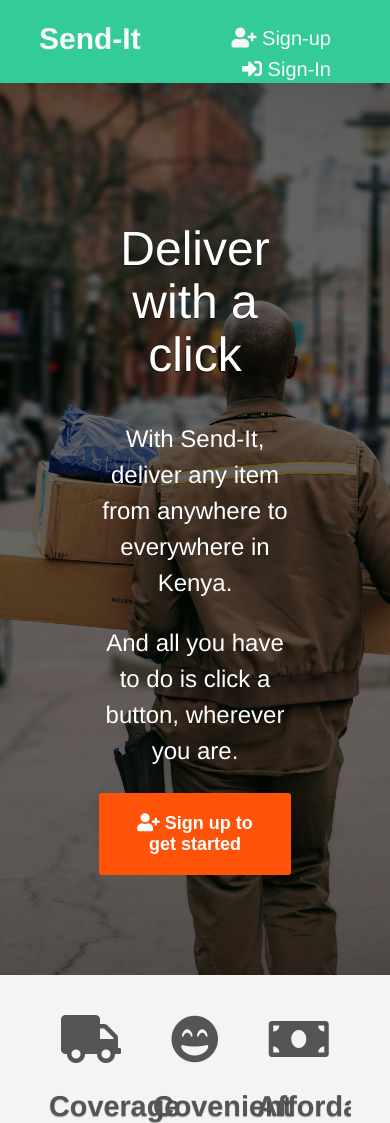
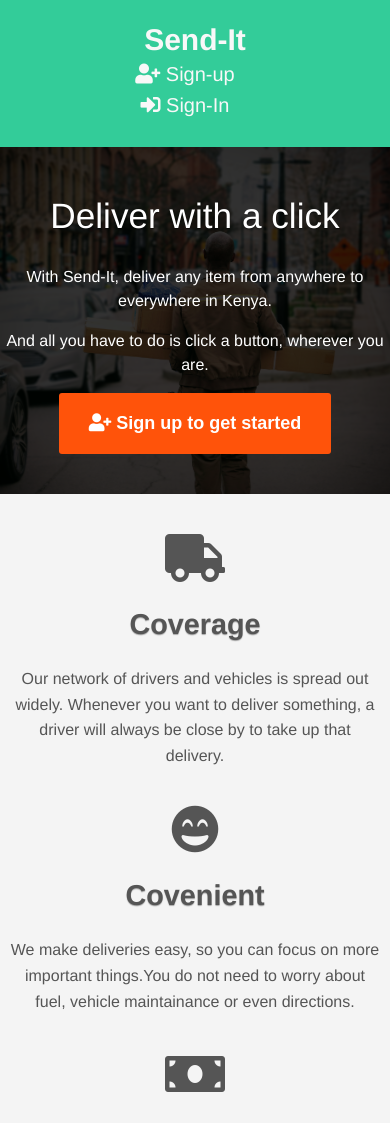
Before and after one commit to cob04/Send-It, a plain HTML site: page UI/index.html in a window 390 px wide. Shown: the top 1123 px of the page. Drawn offline with Linux system fonts and the light colour scheme.

Commit message:
[Feature #161612270] make the landing page responsive

```diff
--- a/UI/css/style.css
+++ b/UI/css/style.css
@@ -96,9 +96,45 @@ body {
 	font-weight: 600;
 	text-shadow: 0 1px  1px rgba(0, 0, 0, 0.3);
 }
+/** footer **/
 #footer {
 	background-color: #66CC99;
 	padding: 50px 20px 20px 20px;
 	text-align: center;
 	color: #FFF;
 }
+
+/** mobile **/
+@media(max-width:600px){
+	.container {
+		width: 100%;
+	}
+	#main-nav li {
+		line-height: 1.8em;
+		text-align: center;
+		float: none;
+		display: block;
+	}
+	#main-nav .logo a {
+		padding-right: 0;
+	}
+	#main-nav .right {
+		float: none;
+	}
+	#intro .overlay {
+		background: rgba(0, 0, 0, 0.80);
+	}
+	#intro .content {
+		padding: 20px 0 40px 0;
+	}
+	#intro .content h1 {
+		font-size: 2.2em;
+	}
+	#intro .content h3 {
+		font-size: 1em;
+	}
+	#marketing .item {
+		float: none;
+		width: 100%;
+	}
+}
```
